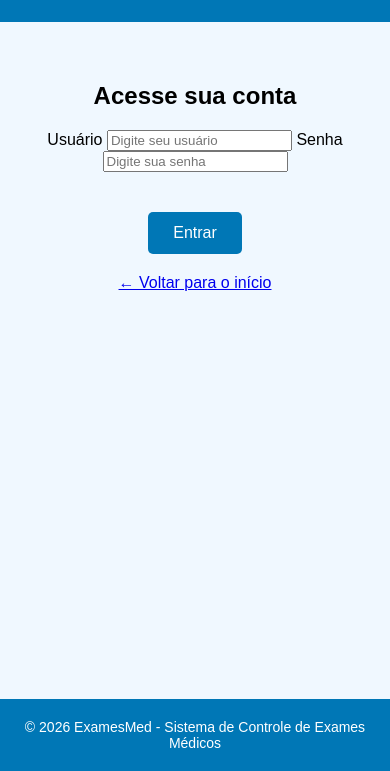
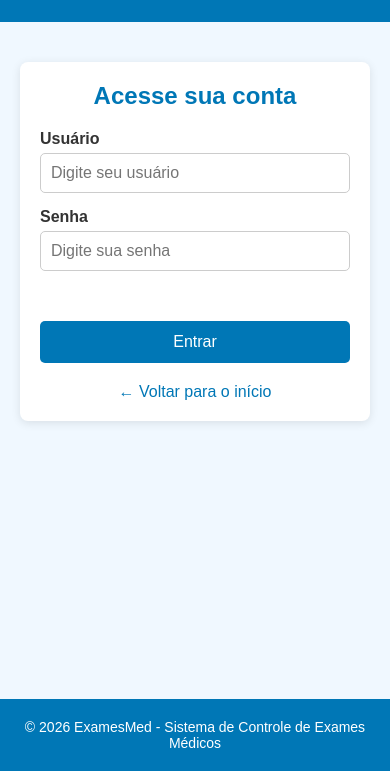
Before and after one commit to andrewfelipao2002-gif/sistema-controle-exames, a plain HTML site: page html/login.html in a window 390 px wide. Shown: the part 73-844 px from the top of the page. Drawn offline with Linux system fonts and the light colour scheme.

Commit message:
feat: adiciona login.css com estilo e responsividade do login

```diff
--- a/css/login.css
+++ b/css/login.css
@@ -0,0 +1,76 @@
+/* ===== ESTILOS DA TELA DE LOGIN ===== */
+
+/* Caixa branca que envolve o formulário */
+.login-box {
+    background-color: white;
+    max-width: 400px;           /* largura máxima no computador */
+    margin: 0 auto;             /* centraliza a caixa */
+    padding: 30px;
+    border-radius: 8px;
+    box-shadow: 0 2px 10px rgba(0, 0, 0, 0.1);
+}
+
+/* Título da caixa */
+.login-box h2 {
+    color: #0077b6;
+    margin-top: 0;
+}
+
+/* Rótulos (Usuário e Senha) alinhados à esquerda */
+.login-box label {
+    display: block;
+    text-align: left;
+    color: #333;
+    font-weight: bold;
+    margin-top: 15px;
+    margin-bottom: 5px;
+}
+
+/* Campos de digitação ocupam toda a largura da caixa */
+.login-box input {
+    width: 100%;
+    padding: 10px;
+    border: 1px solid #ccc;
+    border-radius: 5px;
+    font-size: 16px;
+    box-sizing: border-box;     /* o padding não aumenta a largura */
+}
+
+/* Destaque azul quando o campo está selecionado */
+.login-box input:focus {
+    outline: none;
+    border-color: #0077b6;
+}
+
+/* Mensagem de erro em vermelho (o JavaScript vai preencher depois) */
+#mensagem-erro {
+    color: #d00000;
+    font-size: 14px;
+    min-height: 20px;           /* reserva espaço para a tela não "pular" */
+    margin: 10px 0;
+}
+
+/* Botão Entrar ocupa toda a largura */
+.login-box button {
+    width: 100%;
+    margin: 10px 0;
+}
+
+/* Link de voltar para o início */
+.voltar {
+    display: inline-block;
+    margin-top: 10px;
+    color: #0077b6;
+    text-decoration: none;
+}
+
+.voltar:hover {
+    text-decoration: underline;
+}
+
+/* Ajustes para celulares (telas de até 480px) */
+@media (max-width: 480px) {
+    .login-box {
+        padding: 20px;
+    }
+}
--- a/html/login.html
+++ b/html/login.html
@@ -11,7 +11,10 @@
     <title>Login - ExamesMed</title>
 
     <!-- Mesmo CSS da tela inicial (está na pasta css, um nível acima) -->
-    <link rel="stylesheet" href="../css/style.css">
+<link rel="stylesheet" href="../css/style.css">
+
+<!-- CSS exclusivo da tela de login -->
+<link rel="stylesheet" href="../css/login.css">
 </head>
 
 <body>
```
